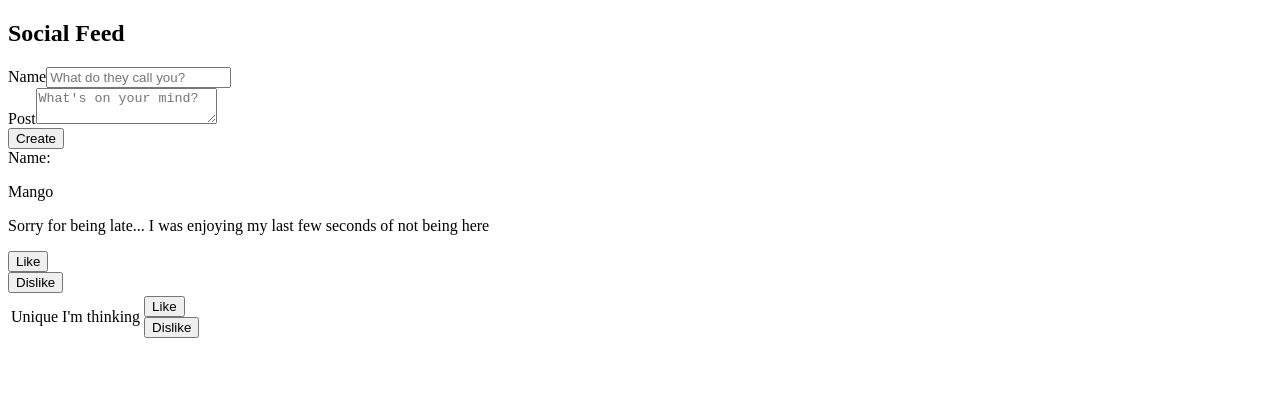
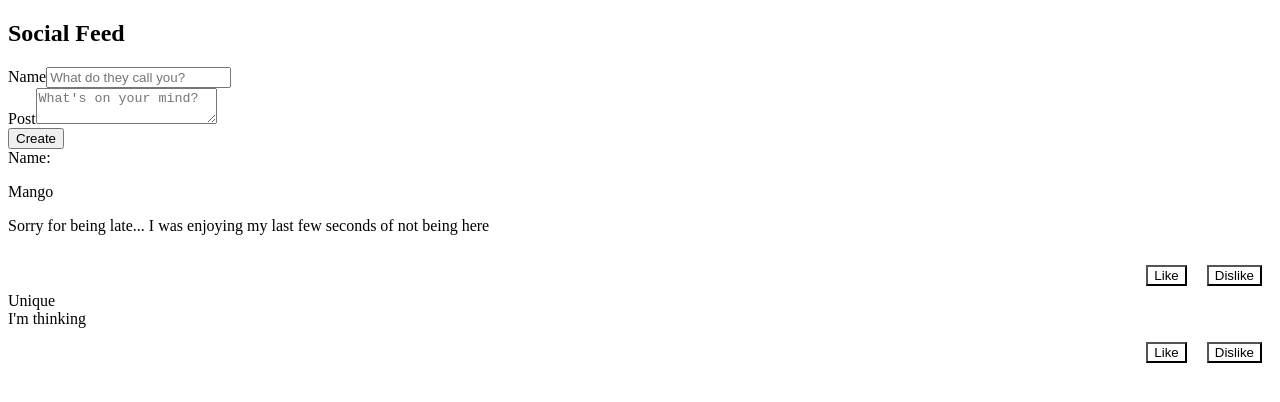
Before and after one commit to Lizethkm/Social-Feed-Project, a React (Create React App) app: page / in a window 1280 px wide. Shown: the top 402 px of the page. Built offline with nearby package versions, Linux system fonts and the light colour scheme.

Commit message:
Fixed Toggle Between Like and Dislike Buttons in HandleClick Function in CustomButtons File + Set DisplayPosts Elements in Container in DisplayPosts File

```diff
--- a/src/App.js
+++ b/src/App.js
@@ -23,7 +23,6 @@ function App() {
 
         <CreatePost addNewPostEntry={addNewPostEntry}/>
         <Posts/>
-        <CustomButtons buttons={CustomButtons}/>
         <DisplayPosts parentPostsEntries= {postsEntries}/>
 
       </div>
--- a/src/Components/CustomButtons/CustomButtons.css
+++ b/src/Components/CustomButtons/CustomButtons.css
@@ -1,6 +1,18 @@
-.button
+.container{
+    display: flex;
+    justify-content: right;
+}
+
+.leftButton{
+    margin: 10px;
+}
+
+.rightButton{
+    margin: 10px;
+}
 
 .inactive{
+
     background-color: rgb(255, 255, 255);
     transform: translateY(4px)
 }
--- a/src/Components/CustomButtons/CustomButtons.jsx
+++ b/src/Components/CustomButtons/CustomButtons.jsx
@@ -9,7 +9,8 @@ const CustomButtons = (props) => {
 
     function handClick(){
         if(likeButton === "inactive"){
-            setLikeButton("active")
+            setLikeButton("active");
+            setDislikeButton("inactive")
         }
         else {
             setLikeButton("inactive")
@@ -17,13 +18,13 @@ const CustomButtons = (props) => {
 
     }
 
-    // Create Conditional for buttons if one is active keep the other inactive
 
     const [dislikeButton, setDislikeButton] = useState("inactive");
 
     function dislikeHandClick(){
         if(dislikeButton === "inactive"){
-            setDislikeButton("active")
+            setDislikeButton("active");
+            setLikeButton("inactive")
         }
         else {
             setDislikeButton("inactive")
@@ -32,12 +33,12 @@ const CustomButtons = (props) => {
     }
 
     return (
-        <div>
-            <div>
-                <button class= "btn-grp btn-primary" className =  {likeButton} type="button" onClick= {handClick}>Like</button>
+        <div className='container'>
+            <div className="leftButton">
+                <button className ={likeButton} type="button" onClick= {handClick}>Like</button>
             </div>
-            <div>
-                <button class= "btn-grp btn-secondary" className = {dislikeButton} type="button" onClick= {dislikeHandClick}>Dislike</button>
+            <div className="rightButton">
+                <button className ={dislikeButton} type="button" onClick= {dislikeHandClick}>Dislike</button>
             </div>
         </div>
 
--- a/src/Components/DisplayPosts/DisplayPosts.jsx
+++ b/src/Components/DisplayPosts/DisplayPosts.jsx
@@ -8,19 +8,15 @@ const DisplayPosts = (props) => {
     return (
 
         <form className= "form-grid">
-            <table>
-                <tbody>
                 {props.parentPostsEntries.map((postEntry) => {
                     return (
-                    <tr>
-                        <td>{postEntry.name}</td>
-                        <td>{postEntry.posts}</td>
-                        <td><CustomButtons/></td>
-                    </tr>
+                    <div>
+                        <div>{postEntry.name}</div>
+                        <div>{postEntry.posts}</div>
+                        <div><CustomButtons/></div>
+                    </div>
                     )
                 })}
-                </tbody>
-            </table>
         </form>
 
 
--- a/src/Components/PostFolder/Posts.jsx
+++ b/src/Components/PostFolder/Posts.jsx
@@ -11,6 +11,7 @@ const Posts = (props) => {
                 <label>Name:</label>
                 <p>Mango</p>
                 <p>Sorry for being late... I was enjoying my last few seconds of not being here</p>
+                <CustomButtons className= "buttons"/>
             </div>
         </form>
       );
```
